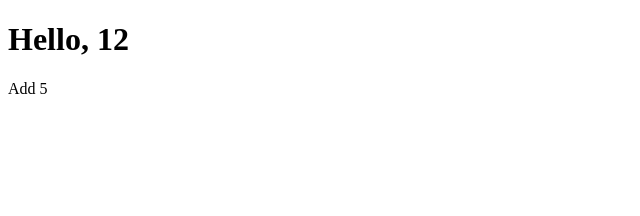
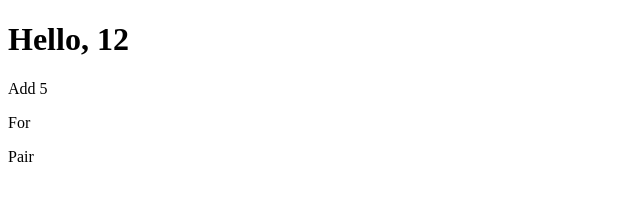
Before and after one commit to Thompson154/Angular_Course, an Angular app: page / in a window 1280 px wide. Shown: the top 216 px of the page, without its empty margins (0-640 px from the left). Built offline with nearby package versions, Linux system fonts and the light colour scheme.

Commit message:
[9/20/2024] For and Pair

```diff
--- a/src/app/app.component.html
+++ b/src/app/app.component.html
@@ -1,3 +1,5 @@
 <h1>Hello, {{ title + 2 }}</h1>
 <p>Add {{sum(4,1)}}</p>
+<p>For {{getArray()}}</p>
+<p>Pair {{onlyPair()}}</p>
 <!-- <p>Substract {{Substract(4,8)}}</p> -->
--- a/src/app/app.component.ts
+++ b/src/app/app.component.ts
@@ -10,6 +10,10 @@ import { RouterOutlet } from '@angular/router';
 })
 export class AppComponent {
   title: number = 10;
+
+  // const a;
+  // let a;
+
   constructor(){
     console.log('substract', this.substract(18,4))
   }
@@ -22,4 +26,19 @@ export class AppComponent {
     return num1 - num2
   }
 
+  public getArray():void{
+    const persons:number[] = [1,2,3,4,5,6]
+    for(let i = 0; i<persons.length; i++){
+      console.log('person =', persons[i])
+    }
+  }
+
+  public onlyPair():void{
+    const persons:number[] = [1,2,3,4,5,6,7,8]
+    for(let i = 0; i<persons.length; i++){
+      if(persons[i]%2 == 0){
+        console.log('person pair =', persons[i])
+      }
+    }
+  }
 }
```
